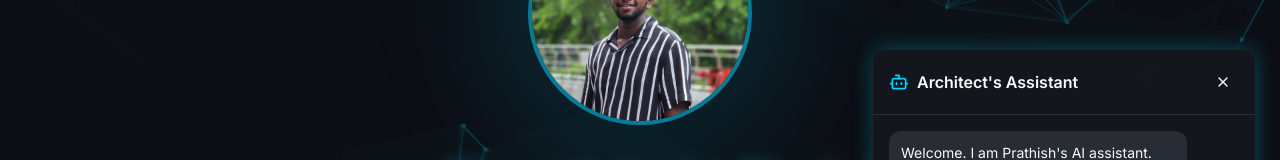
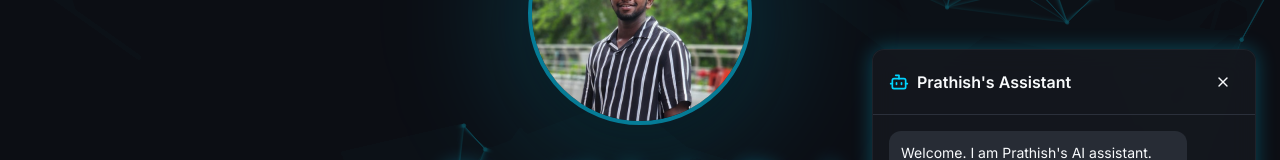
Before and after one commit to prathish26/prathish, a React (Vite) app: page / in a window 1280 px wide. Both pictures are taken after a click on the button 1228 px from the left and 748 px from the top of the page. Shown: the part 227-387 px from the top of the page. Built offline with nearby package versions, Linux system fonts and the light colour scheme; the HTML template or start-up script is replaced by a standard one.

Commit message:
Rename Architect's Assistant

```diff
--- a/src/components/AIAssistant.tsx
+++ b/src/components/AIAssistant.tsx
@@ -74,7 +74,7 @@ User question: ${userMessage}`
           <div className="flex items-center justify-between p-3 sm:p-4 border-b border-border">
             <div className="flex items-center gap-2">
               <Bot className="h-5 w-5 text-primary" />
-              <span className="font-semibold text-sm sm:text-base">Architect's Assistant</span>
+              <span className="font-semibold text-sm sm:text-base">Prathish's Assistant</span>
             </div>
             <Button
               variant="ghost"
```
